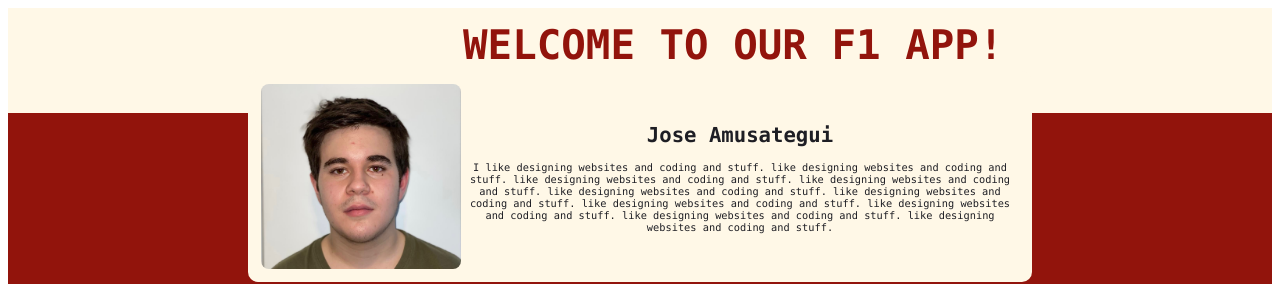
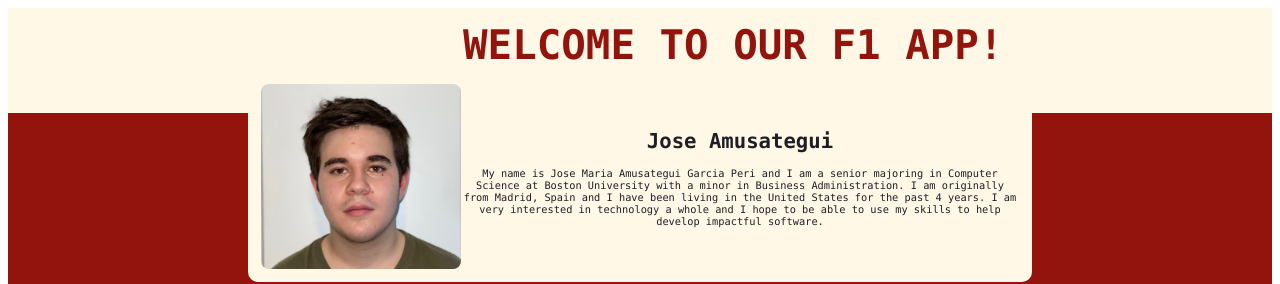
Before and after one commit to Periland/react-f1weather, a React (Vite) app: page / in a window 1280 px wide. Shown: the top 284 px of the page. Built offline with nearby package versions, Linux system fonts and the light colour scheme.

Commit message:
added styling

```diff
--- a/src/components/about-page.tsx
+++ b/src/components/about-page.tsx
@@ -61,7 +61,7 @@ export default function AboutPage() {
                 <Image src={JoseImage} alt="Jose" />
                 <TextContainer>
                     <h1>Jose Amusategui</h1>
-                    <p>I like designing websites and coding and stuff. like designing websites and coding and stuff. like designing websites and coding and stuff. like designing websites and coding and stuff. like designing websites and coding and stuff. like designing websites and coding and stuff. like designing websites and coding and stuff. like designing websites and coding and stuff. like designing websites and coding and stuff. like designing websites and coding and stuff.</p>
+                    <p>My name is Jose Maria Amusategui Garcia Peri and I am a senior majoring in Computer Science at Boston University with a minor in Business Administration. I am originally from Madrid, Spain and I have been living in the United States for the past 4 years. I am very interested in technology a whole and I hope to be able to use my skills to help develop impactful software.</p>
                 </TextContainer>
             </PersonContainer>
 
```
